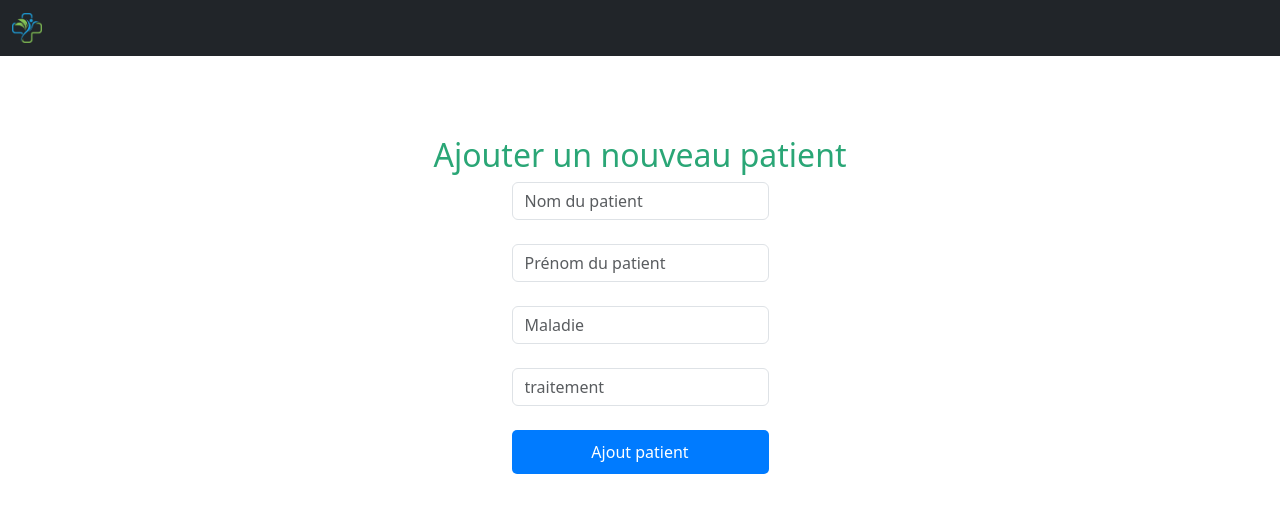
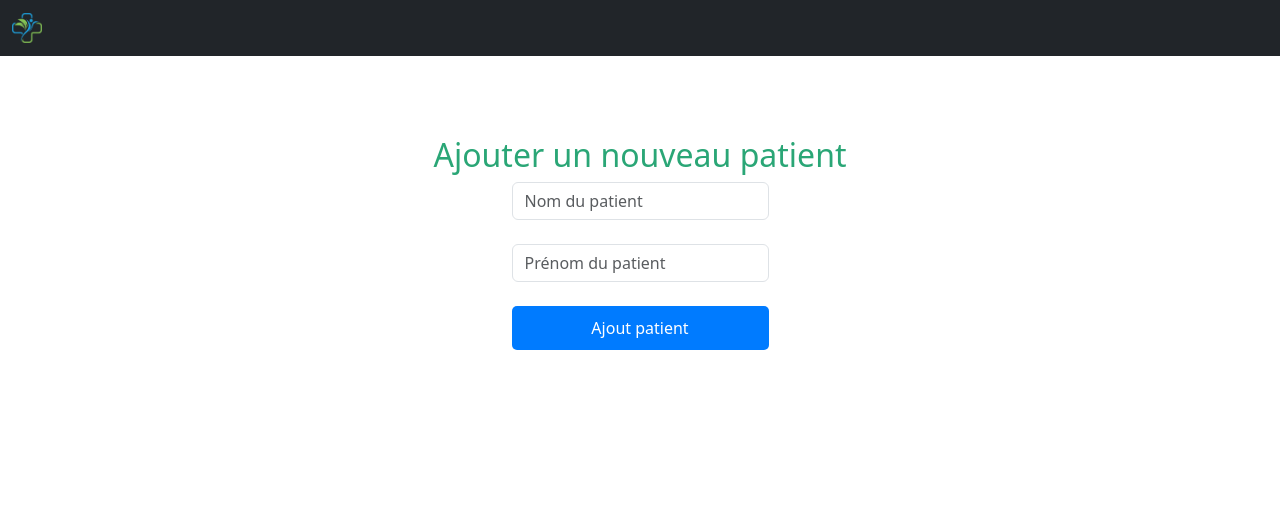
Before and after one commit to Anas7823/MedecinInfo, a React (Vite) app: page /creer-patient in a window 1280 px wide. Shown: the top 512 px of the page. Built offline with nearby package versions, Linux system fonts and the light colour scheme.

Commit message:
connexion back / récupération et post des valeurs / correction de bug

```diff
--- a/src/components/CreatePatient.jsx
+++ b/src/components/CreatePatient.jsx
@@ -1,70 +1,40 @@
 import Form from "react-bootstrap/Form";
-import { useState } from "react";
+import axios from "axios";
+import * as React from "react";
+import { useState, useEffect } from 'react';
 import "../styles/ConnexionMedecin.css";
 
+function CreatePatient() {
+  const [userId, setUserId] = useState(localStorage.getItem('id_medecin')); // Récupérer l'ID de l'utilisateur depuis le localStorage
 
-function CreatePatient() {
-  const [patient, setPatient] = useState({
-    nom: "",
-    prenom: "",
-    maladie: "",
-    traitement: "",
-  });
-  const handleChange = (e) => {
-    setPatient, { ...patient, [e.target.name]: e.target.value };
-    e.target.value;
-  };
-
-
-
-  const handleClick = async (e) => {
-    e.preventDefault();
+  const CreateTraitement = async (e) => {
+    // e.preventDefault();
+    const form = e.target.form;
+    const patient = {
+      id_medecin: userId,
+      nom: form.nom.value,
+      prenom: form.prenom.value,
+    };
     try {
-      await fetch.post("api", patient);
+      await axios.post("http://localhost:8000/patient", patient);
     } catch (error) {
       console.log(error);
     }
-  };
+  }
+
   return (
     <>
     <h2>Ajouter un nouveau patient</h2>
     <div  className="creer-patient">
-      <Form.Control
-        type="text"
-        name="nom"
-        value={patient.nom}
-        placeholder="Nom du patient"
-        onChange={handleChange}
-      />
-      <br />
-      <Form.Control
-        type="text"
-        name="prenom"
-        value={patient.prenom}
-        placeholder="Prénom du patient"
-        onChange={handleChange}
-      />
-      <br />
-      <Form.Control
-        type="text"
-        name="maladie"
-        value={patient.maladie}
-        placeholder="Maladie"
-        onChange={handleChange}
-      />
-
-      <br />
-      <Form.Control
-        type="text"
-        name="traitement"
-        value={patient.traitement}
-        placeholder="traitement"
-        onChange={handleChange}
-      />
-
-      <br />
-      <button  onClick={handleClick}> Ajout patient </button>
-      </div>
+      <Form>
+        <input type="hidden" name="id_medecin" value={userId} />
+        <Form.Control type="text" name="nom" placeholder="Nom du patient" />
+        <br />
+        <Form.Control type="text" name="prenom" placeholder="Prénom du patient" />
+        <br />
+        <button onClick={CreateTraitement}>Ajout patient</button>
+      </Form>
+    </div>
     </>
   );
 }
```
